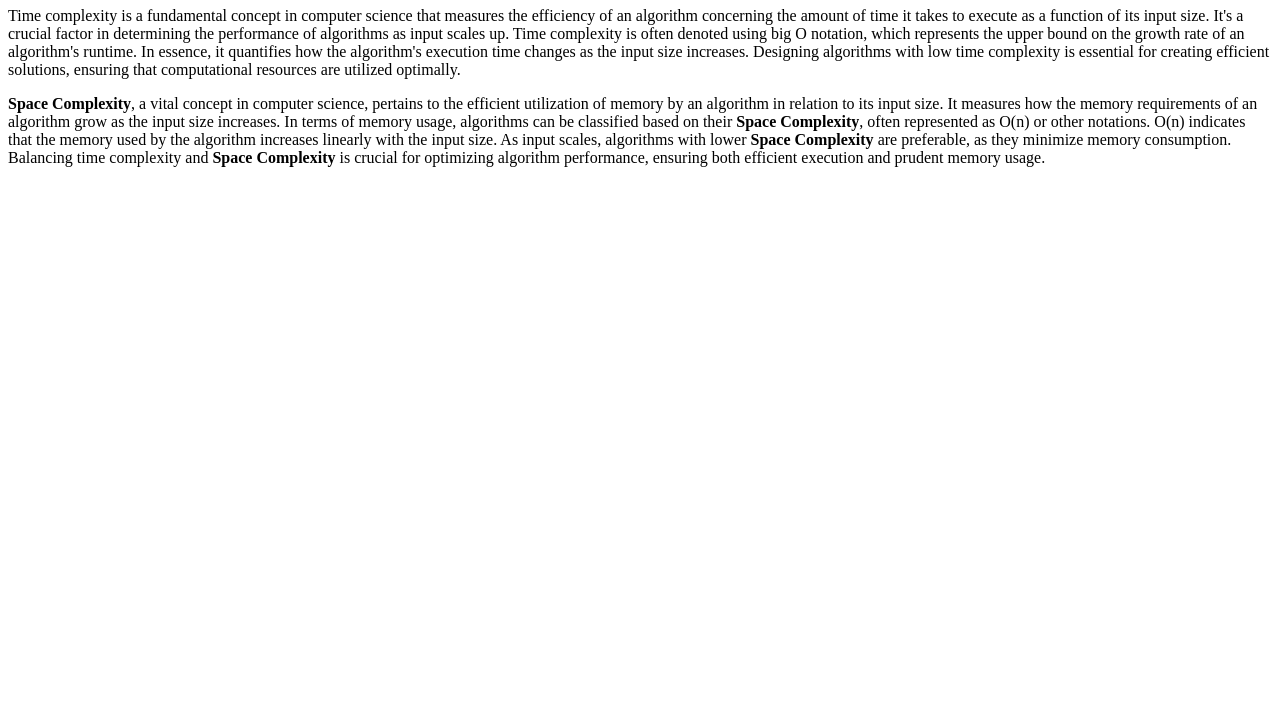
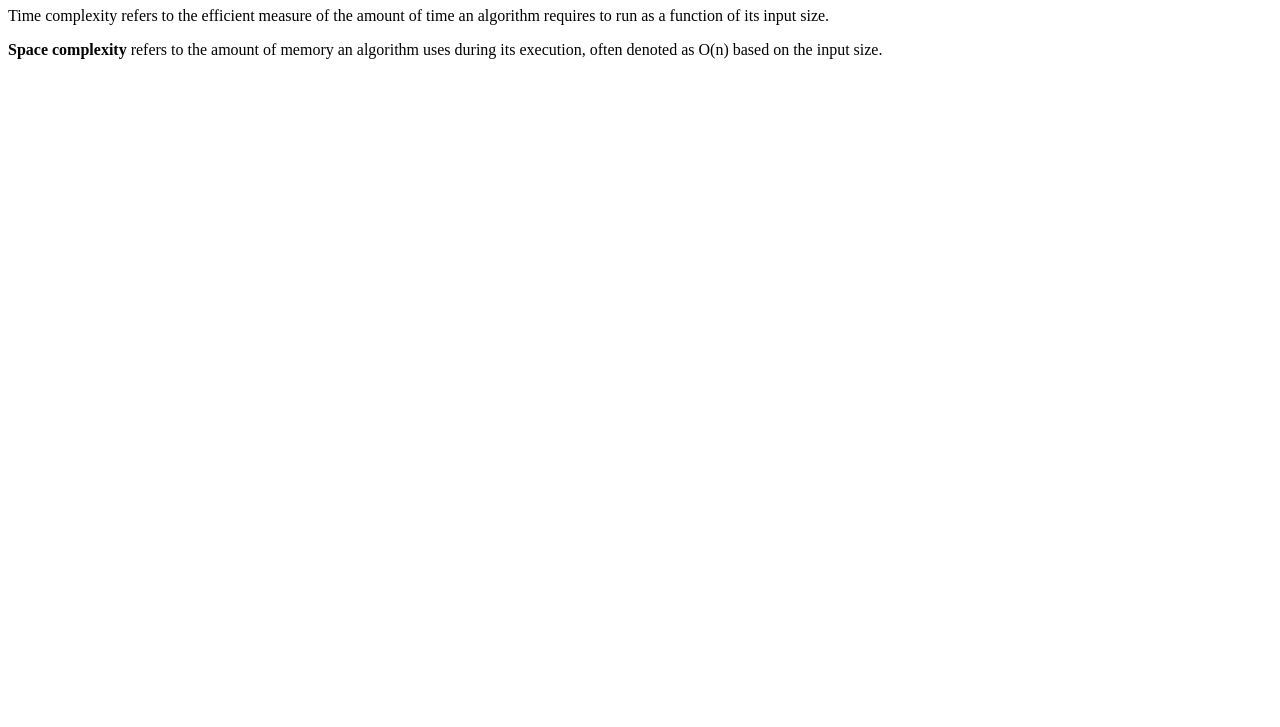
Before and after one commit to acciojob/time-and-space-complexity-nvnKr09, a website: page main.html in a window 1280 px wide. Shown: the part 73-800 px from the top of the page. Drawn offline with Linux system fonts and the light colour scheme.

Commit message:
created a submission

```diff
--- a/main.html
+++ b/main.html
@@ -10,10 +10,10 @@
 	<!-- the entire body must be written by student -->
 	<h1>Time, Space, and Complexity</h1>
 	<p>
-		Time complexity is a fundamental concept in computer science that measures the efficiency of an algorithm concerning the amount of time it takes to execute as a function of its input size. It's a crucial factor in determining the performance of algorithms as input scales up. Time complexity is often denoted using big O notation, which represents the upper bound on the growth rate of an algorithm's runtime. In essence, it quantifies how the algorithm's execution time changes as the input size increases. Designing algorithms with low time complexity is essential for creating efficient solutions, ensuring that computational resources are utilized optimally.
+		Time complexity refers to the efficient measure of the amount of time an algorithm requires to run as a function of its input size.
 	</p>
 	<p>
-		<b>Space Complexity</b>, a vital concept in computer science, pertains to the efficient utilization of memory by an algorithm in relation to its input size. It measures how the memory requirements of an algorithm grow as the input size increases. In terms of memory usage, algorithms can be classified based on their <b>Space Complexity</b>, often represented as O(n) or other notations. O(n) indicates that the memory used by the algorithm increases linearly with the input size. As input scales, algorithms with lower <b>Space Complexity</b> are preferable, as they minimize memory consumption. Balancing time complexity and <b>Space Complexity</b> is crucial for optimizing algorithm performance, ensuring both efficient execution and prudent memory usage.
+		<b>Space complexity</b> refers to the amount of memory an algorithm uses during its execution, often denoted as O(n) based on the input size.
 	</p>
     <script type="text/javascript" src="./script.js">
 </script>
```
